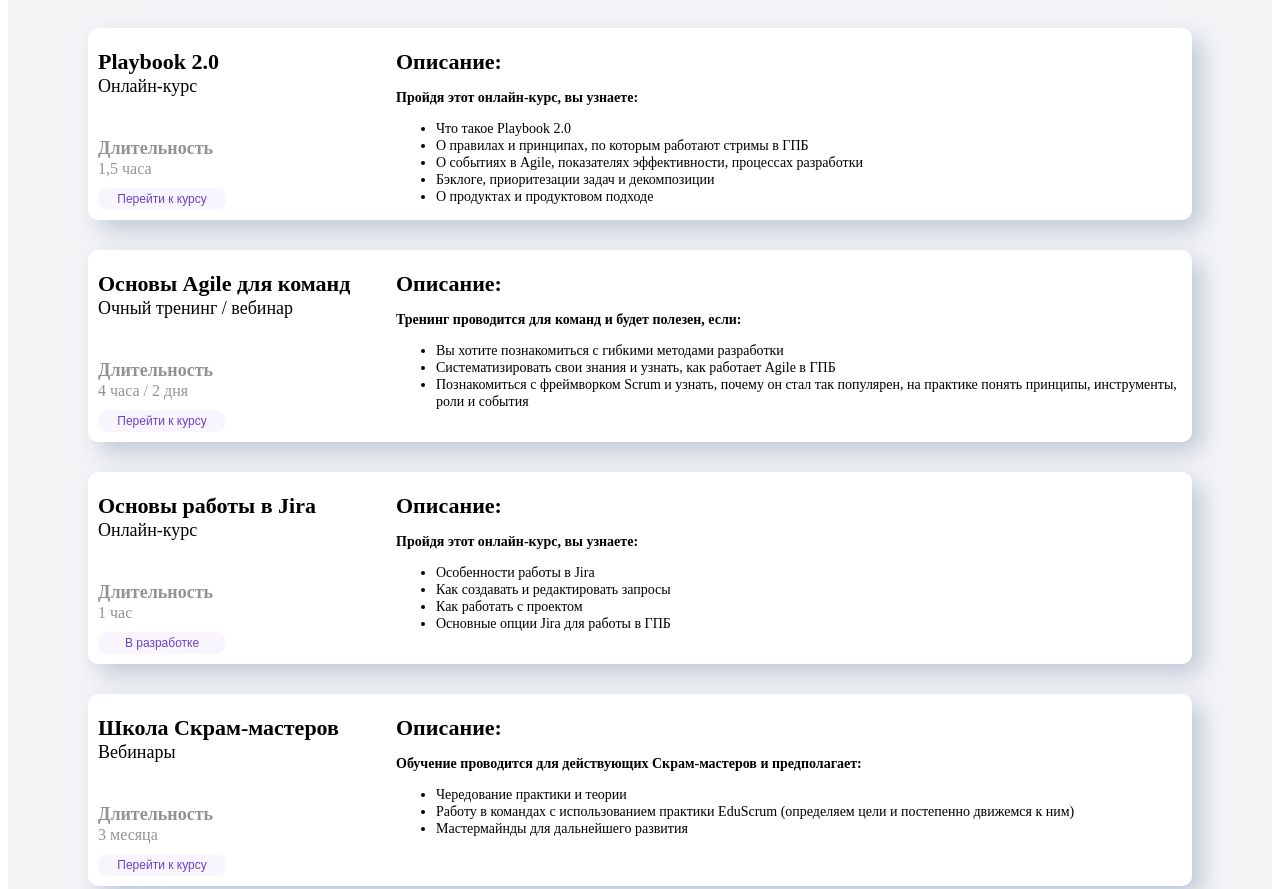
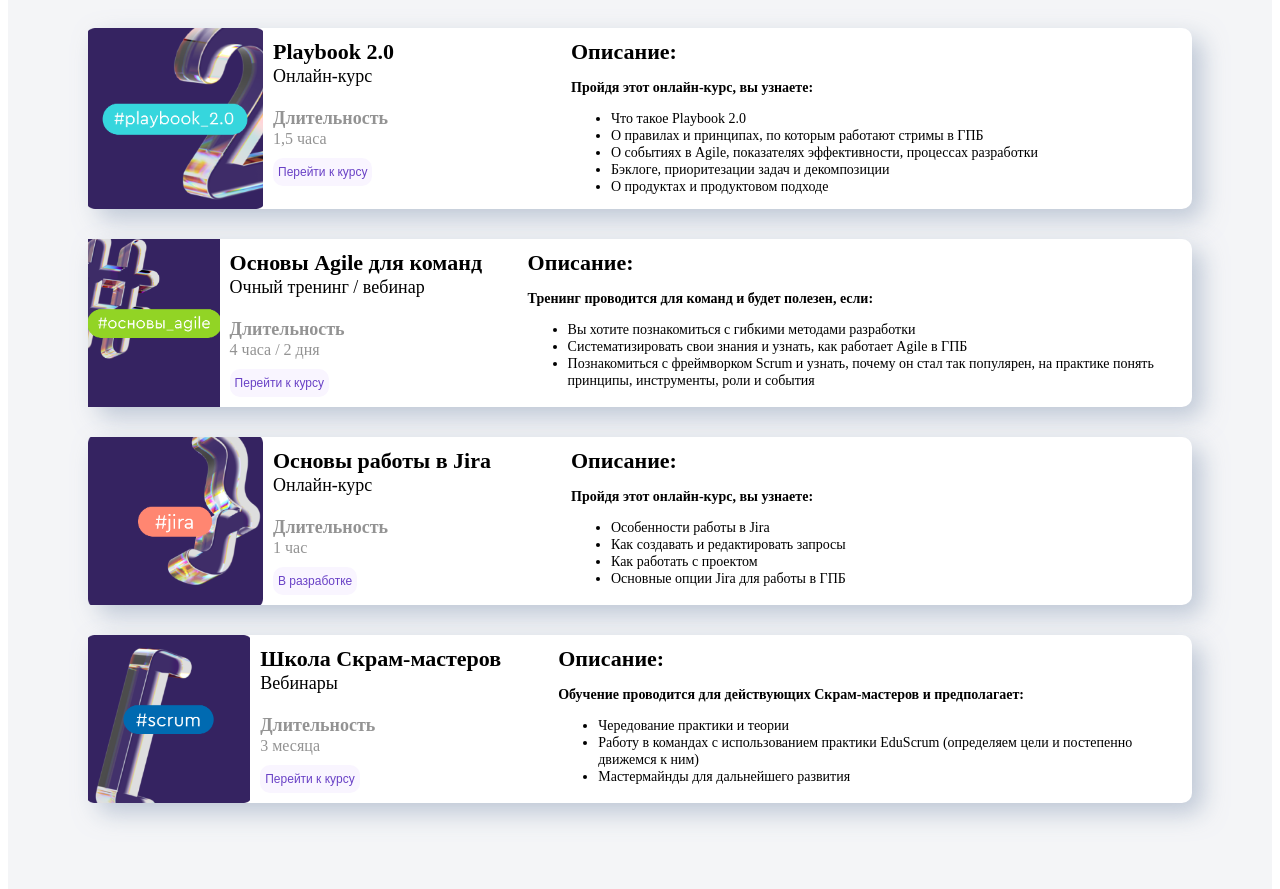
Before and after one commit to citylightss/gpb_edu, a plain HTML site: page Main edu/index.html in a window 1280 px wide. Shown: the part 500-1389 px from the top of the page. Drawn offline with Linux system fonts and the light colour scheme.

Commit message:
Update style.css
new images

```diff
--- a/Main edu/style.css
+++ b/Main edu/style.css
@@ -66,15 +66,35 @@ img {
 	margin-bottom: 30px;
 	padding-right: 5px;
 }
-.box__pic {
+/* .box__pic {
 	max-width: 175px;
+} */
+.box__pic__cover1 {
+	background: url(/pics/1.png) center no-repeat;
+	background-size: cover;
+	width: 175px;
+}
+.box__pic__cover2 {
+	background: url(/pics/2.png) center no-repeat;
+	background-size: cover;
+	width: 175px;
+}
+.box__pic__cover3 {
+	background: url(/pics/3.png) center no-repeat;
+	background-size: cover;
+	width: 175px;
+}
+.box__pic__cover4 {
+	background: url(/pics/4.png) center no-repeat;
+	background-size: cover;
+	width: 175px;
 }
 .box__content {
 	margin-left: 10px;
 }
 .box__title {
 	width: 280px;
-	margin-top: 20px;
+	margin-top: 10px;
 	font-style: normal;
 	font-weight: 700;
 	font-size: 22px;
@@ -89,7 +109,7 @@ img {
 	color: #000000;
 }
 .box__duration {
-	margin-top: 40px;
+	margin-top: 20px;
 	font-style: normal;
 	font-weight: 700;
 	font-size: 18px;
@@ -105,8 +125,6 @@ img {
 	margin-bottom: 10px;
 }
 .go__button {
-	width: 128px;
-	height: 22px;
 	background: #f9f5ff;
 	border-radius: 10px;
 	border: none;
@@ -118,6 +136,7 @@ img {
 	margin-bottom: 10px;
 	cursor: pointer;
 	transition: 0.5s;
+	padding: 5px;
 	/* margin-top: 130%;
   margin-right: 10px; */
 }
```
